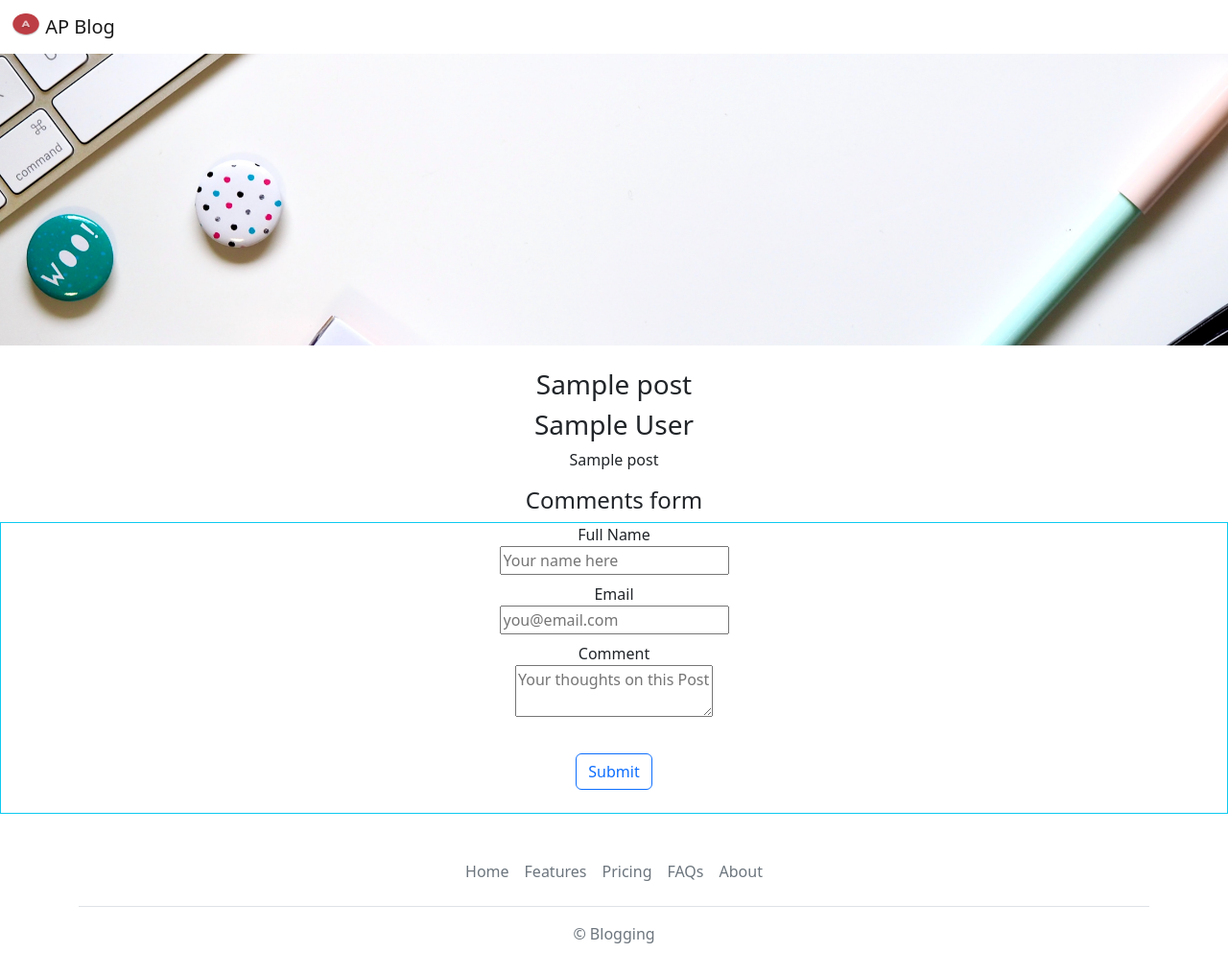
After one commit to aguacaliente/blog-v3, a Flask app: template templates/postpage.html in a window 1280 px wide. The commit adds this page. Shown: the whole page at 96% size. Run offline with Flask 3, Linux system fonts and the light colour scheme; the template is opened without the code that fills it: most values are stand-ins (such as "Sample title", 1, 10 or a date in 2020).

Commit message:
posts page and form

```diff
--- a/app.py
+++ b/app.py
@@ -1,5 +1,6 @@
+from crypt import methods
 from xml.sax import default_parser_list
-from flask import Flask, render_template, jsonify
+from flask import Flask, render_template, jsonify, request
 from database import load_posts_from_db, load_post_from_db
 
 
@@ -33,7 +34,15 @@ def list_posts():
 @app.route("/post/<id>")
 def show_post(id):
     post = load_post_from_db(id)
-    return jsonify(post)
+    if not post:
+        return "No post found", 404
+    return render_template('postpage.html',
+                           post=post)
+
+@app.route("/post/<id>/comment", methods =['post'])
+def send_comment(id):
+    data = request.form
+    return jsonify(data)
 
 
 if __name__ == "__main__":
--- /dev/null
+++ b/templates/application_form.html
@@ -0,0 +1,31 @@
+    <head>
+        <link href="https://cdn.jsdelivr.net/npm/bootstrap@5.2.3/dist/css/bootstrap.min.css"
+    rel="stylesheet" integrity="sha384-rbsA2VBKQhggwzxH7pPCaAqO46MgnOM80zW1RWuH61DGLwZJEdK2Kadq2F9CUG65"
+    crossorigin="anonymous">
+    </head>
+    <h4 class="mt-2 text-center"> Comments form</h4>
+
+    <form action="/post/{{post['id']}}/comment" class="form-inline text-center mt-2  border border-info" method="post"{
+        display: inline-grid;
+        grid-template-columns: 1fr 2fr 1fr;
+        grid-column-gap: 10px;
+        grid-row-gap:5px;
+    }>
+            <div>
+            <label>Full Name</label></br>
+            <input type="text" class="mb-2" name ="fullname" placeholder="Your name here"/>
+            </div>
+
+            <div>
+            <label>Email</label></br>
+            <input type="email"  class="mb-2"name ="email" placeholder="you@email.com"/>
+            </div>
+
+            <div>
+                <label>Comment</label></br>
+                <textarea class="mb-4" type="text" name ="Comment" placeholder="Your thoughts on this Post"/></textarea>
+            </div>
+            <button type="submit"
+            button class="btn btn-outline-primary no-border mb-4 mt-2">Submit</button>
+
+    </form>
--- /dev/null
+++ b/templates/banner.html
@@ -0,0 +1,10 @@
+<style>
+    #banner{
+        height:360px;
+        width:100%;
+        object-fit: cover;
+        margin-bottom: 16px;
+
+    }
+</style>
+    <img class="img-fluid" id="banner"src= "/static/blog-banner.jpeg" alt="" />
--- a/templates/home.html
+++ b/templates/home.html
@@ -4,6 +4,7 @@
     <meta charset="UTF-8">
     <meta http-equiv="X-UA-Compatible" content="IE=edge">
     <meta name="viewport" content="width=device-width, initial-scale=1.0">
+    <title> AP Blog</title>
     <link href="https://cdn.jsdelivr.net/npm/bootstrap@5.2.3/dist/css/bootstrap.min.css"
     rel="stylesheet" integrity="sha384-rbsA2VBKQhggwzxH7pPCaAqO46MgnOM80zW1RWuH61DGLwZJEdK2Kadq2F9CUG65"
     crossorigin="anonymous">
--- a/templates/jobitem.html
+++ b/templates/jobitem.html
@@ -16,7 +16,7 @@
     </div>
 
     <div class="col-3">
-        <a href="mailto:andrewpotteraudio@gmail.com?subject=About your post {{post['title']}}"button class ="btn btn-outline-primary">Read</a>
+        <a href="post/{{post['id']}}" button class ="btn btn-outline-primary">Read</a>
 
     </div>
   </div>
--- a/templates/nav.html
+++ b/templates/nav.html
@@ -1,6 +1,6 @@
 <nav class="navbar bg-light sm-shadow fixed-top bg-white">
   <div class="container-fluid">
-    <a class="navbar-brand" href="#">
+    <a class="navbar-brand" href='#'>
       <img src="/static/Group2.png"href="/home" alt="" width="30" height="24"
       class="d-inline-block align-text-top">
       AP Blog
--- /dev/null
+++ b/templates/postpage.html
@@ -0,0 +1,37 @@
+<!DOCTYPE html>
+<html lang="en">
+<head>
+    <meta charset="UTF-8">
+    <meta http-equiv="X-UA-Compatible" content="IE=edge">
+    <meta name="viewport" content="width=device-width, initial-scale=1.0">
+    <title>{{post.title}}Post</title>
+    <link href="https://cdn.jsdelivr.net/npm/bootstrap@5.2.3/dist/css/bootstrap.min.css"
+    rel="stylesheet" integrity="sha384-rbsA2VBKQhggwzxH7pPCaAqO46MgnOM80zW1RWuH61DGLwZJEdK2Kadq2F9CUG65"
+    crossorigin="anonymous">
+    <style></style>
+    </head>
+<body>
+    {% include 'nav.html' %}
+    {% include 'banner.html' %}
+    <div class="content">
+
+
+
+
+
+    <h3 class = "text-center mt-2">{{post.title}}</h3>
+
+    <h3 class = "text-center mt-2">{{post.author}} </h3>
+
+    <p class = "text-center mt-2">{{post.post}}</p>
+    <div class="form">
+        {% include 'application_form.html' %}
+    </div>
+        <div class="footer">{% include 'footer.html' %}
+
+        </div>
+    </div>
+
+
+</body>
+</html>
```
Also changed, not shown: templates/bootstrap.html (added, +7 -0 lines).
